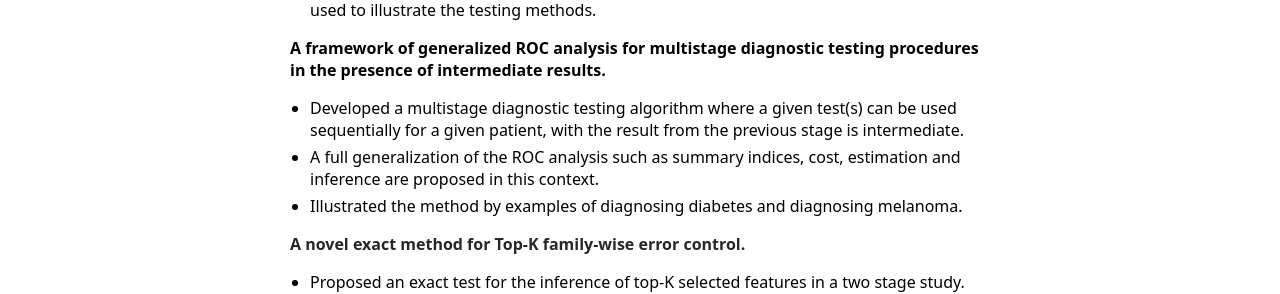
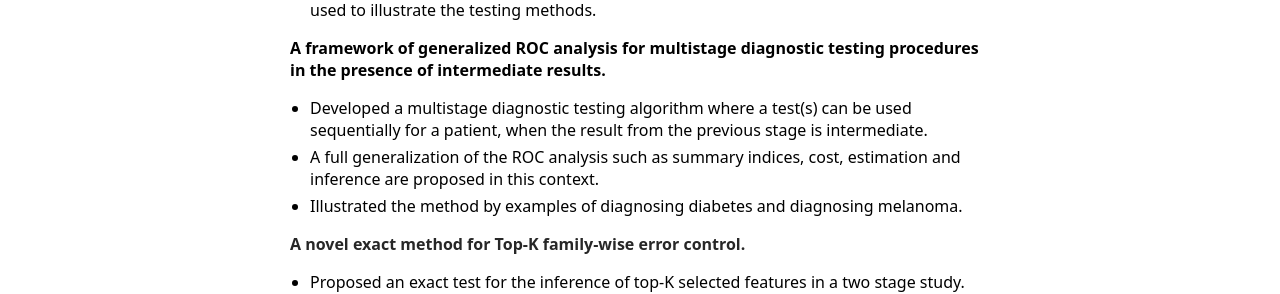
Before and after one commit to ziqiangc/ziqiangc.github.io, a Jekyll site: the page built from projects.md, in a window 1280 px wide and 900 px high. Shown: the part 306-600 px from the top of the window. Built offline with Jekyll 4.4.1, drawn with Linux system fonts in a browser that asks for light colours; our own code applies the rules of GitHub Pages for plain Markdown files.

Commit message:
Update projects.md

```diff
--- a/projects.md
+++ b/projects.md
@@ -4,7 +4,7 @@
 - An example of Leukemia incidence after receiving treatments for Hodgkin’s disease is used to illustrate the testing methods.
 
 **A framework of generalized ROC analysis for multistage diagnostic testing procedures in the presence of intermediate results.**
-- Developed a multistage diagnostic testing algorithm where a given test(s) can be used sequentially for a given patient, with the result from the previous stage is intermediate.
+- Developed a multistage diagnostic testing algorithm where a test(s) can be used sequentially for a patient, when the result from the previous stage is intermediate.
 - A full generalization of the ROC analysis such as summary indices, cost, estimation and inference are proposed in this context.
 - Illustrated the method by examples of diagnosing diabetes and diagnosing melanoma.
 
```
